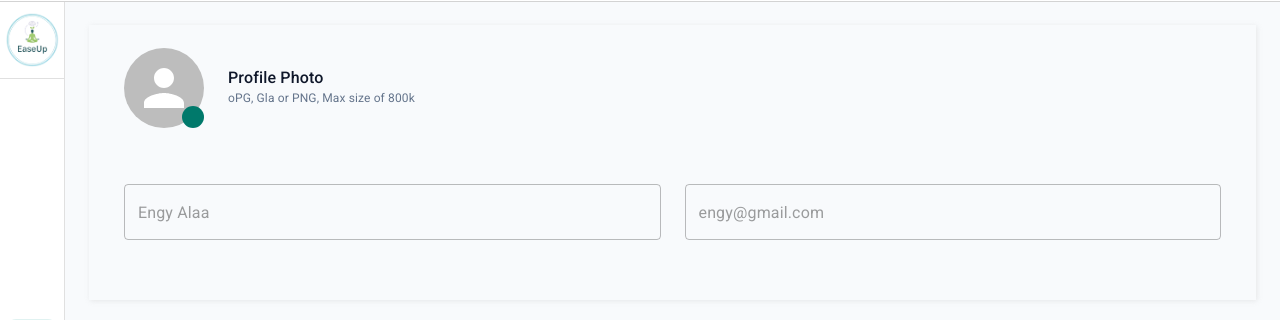
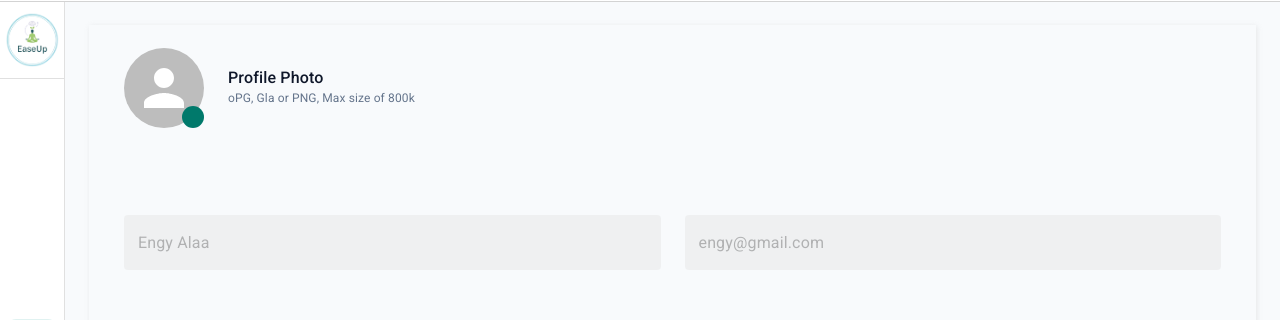
Before and after one commit to EngyAla/EaseUp-Admin-Dashboard, a React (Vite) app: page /dashboard/settings in a window 1280 px wide. Shown: the part 63-383 px from the top of the page. Built offline with nearby package versions, Linux system fonts and the light colour scheme; some icons are missing; a web font is replaced by a local one.

Commit message:
update setteings screen solve some ux issues

```diff
--- a/src/pages/SettingsPage/SettingsPage.jsx
+++ b/src/pages/SettingsPage/SettingsPage.jsx
@@ -1,6 +1,6 @@
 // @ts-nocheck
 import { Avatar, Badge, Box, Button, ButtonBase, Divider, Switch, TextField, Typography } from '@mui/material'
-import { useState } from 'react'
+import { useRef, useState } from 'react'
 // import adminImage from '../../assets/adminImage.jpg';
 import CameraAltOutlinedIcon from '@mui/icons-material/CameraAltOutlined';
 import { useForm } from 'react-hook-form';
@@ -11,27 +11,30 @@ import { Controller } from 'react-hook-form'
 const label = { inputProps: { 'aria-label': 'Switch demo' } };
 
 const SettingsPage = () => {
+    const fileInputRef = useRef(null);
     const [avatarSrc, setAvatarSrc] = useState(undefined);
     const [isEditing, setIsEditing] = useState(false);
-    const [fakeAdminData, setfakeAdminData] = useState({fullName: "Engy Alaa", email: "engy@gmail.com"})
-    const { handleSubmit, register, control, setValue, clearErrors, formState: {errors, isSubmitting }, reset } = useForm({
+    const [fakeAdminData, setfakeAdminData] = useState({fullName: "Engy Alaa", email: "engy@gmail.com"});
+
+    const { handleSubmit, register, control, setValue, clearErrors, reset, formState: {errors, isSubmitting } } = useForm({
         mode: 'onChange',
-        // reValidateMode: "onChange",
         resolver: zodResolver(profileSchema),
         defaultValues: {
         full_name: fakeAdminData.fullName,
         email: fakeAdminData.email,
-        password: "",      // مهم جداً
-        newPassword: "",   // مهم جداً
+        password: "",
+        newPassword: "",
         avatar: undefined,
         emailNotifications: true
     }
     });
+    // control used for emailNotifications switch
+    // setValue used for avatar input type file
 
     const onSubmit = ({ full_name, email, password, newPassword, avatar, emailNotifications}) =>{
         const profileData = { full_name, email, password, newPassword, avatar, emailNotifications };
         console.log("errors:", errors);
-        console.log("Submited:",profileData);
+        console.log("Submited:", profileData);
         setfakeAdminData({fullName: full_name, email: email});
         reset({full_name, email, emailNotifications});
         setIsEditing(false)
@@ -51,8 +54,8 @@ const SettingsPage = () => {
     };
     // console.log("Current Validation Errors:", errors);
     return (
-    <Box sx={{ }}>
         <form onSubmit={handleSubmit(onSubmit)} style={{ display: "flex", flexDirection: "column", gap: 50 }}>
+            {/*  part 1  */}
             <Box sx={{ display: "flex", flexDirection: "column", padding: "2% 3%", boxShadow: "1px 1px 5px rgba(189, 189, 189, 0.3)",  }}>
                 <Box sx={{ display: "flex", flexDirection: "column", }}>
                     <Box sx={{ display: "flex", alignItems: "center", justifyContent: {xs: "center", sm: "start"}, flexDirection: {xs: "column", sm: "row"}, textAlign: {xs: "center", sm: "start"}, gap: 3, mb: 1}}>
@@ -60,12 +63,13 @@ const SettingsPage = () => {
                             sx={{ borderRadius: '40px', '&:has(:focus-visible)': { outline: '2px solid', outlineOffset: '2px'}}}>
                             <Badge overlap="circular" anchorOrigin={{ vertical: 'bottom', horizontal: 'right' }}
                                 badgeContent={<Avatar sx={{ bgcolor: "#00796B", width: 22, height: 22 }}><CameraAltOutlinedIcon sx={{ fontSize: 14}}/></Avatar>}>
-                                <Avatar alt="Admin Image" src={avatarSrc} sx={{ width: 80, height: 80 }}/>
+                                <Avatar alt="Admin Image" src={avatarSrc || undefined} sx={{ width: 80, height: 80 }}/>
                             </Badge>
                             { isEditing && (
                             <>
                                 <input type="file" accept="image/*"
                                     style={{ border: 0, clip: 'rect(0 0 0 0)', height: '1px', margin: '-1px', overflow: 'hidden', padding: 0, position: 'absolute', whiteSpace: 'nowrap', width: '1px', }}
+                                    ref={fileInputRef}
                                     onChange={handleAvatarChange}
                                 />
                             </>
@@ -80,12 +84,16 @@ const SettingsPage = () => {
                                 Upload New
                                 <input type="file" accept="image/*"
                                     style={{ border: 0, clip: 'rect(0 0 0 0)', height: '1px', margin: '-1px', overflow: 'hidden', padding: 0, position: 'absolute', whiteSpace: 'nowrap', width: '1px', }}
+                                    ref={fileInputRef}
                                     onChange={handleAvatarChange}
                                 />
                             </Button>
                             <Button onClick={() => {
-                                setAvatarSrc(undefined)
-                                reset({ avatar: undefined })
+                                setAvatarSrc(undefined) // for ui not for zod
+                                setValue("avatar", undefined, {shouldValidate: true}) // for zod
+                                clearErrors("avatar")
+                                // in default satuation html input still save the wrong value in it عشان كده مش بيظهر الصوره الخطا لو اخترناها مرتين ورا بعض
+                                if(fileInputRef) fileInputRef.current.value = ""; // if user choose the same wrong error again, show it and show errors also
                                 }} variant="text" size="small" sx={{ color: "#64748B", textTransform: "capitalize"}}>
                                 Remove
                             </Button>
@@ -93,18 +101,21 @@ const SettingsPage = () => {
                         )}
                         </Box>
                     </Box>
-                    <Box  mb={5}>
-                        {errors.avatar && (
-                            <Typography variant='body2' sx={{ color: "#d32f2f", }}>{errors.avatar.message}</Typography>
-                        )}
+                    <Box height={70}>
+                        <Typography variant='body2' sx={{ color: "#d32f2f", }}>{errors.avatar?.message}</Typography>
                     </Box>
                 </Box>
+                {/*  part 2  */}
                 <Box sx={{ display: "flex", alignItems: "center", justifyContent: {xs: "center", sm: "start"}, flexDirection: {xs: "column", sm: "row"}, gap: 3, }}>
                     <Box flex={1} height={100}>
                         <TextField fullWidth variant="outlined" margin="dense" placeholder="Full Name"
+                        sx={{ "& fieldset": {
+                            border: isEditing ? "" : "none",
+                            backgroundColor: isEditing ? "" : "#dddddd57",
+                        } }}
+                        // slotProps={{input: { readOnly: !isEditing && true },}}
                         type="text" id="fullName"
                         disabled={!isEditing}
-                        // value={fakeAdminData.fullName}
                         {...register('full_name')}
                         error={!!errors.full_name}
                         />
@@ -112,9 +123,12 @@ const SettingsPage = () => {
                     </Box>
                     <Box flex={1} height={100}>
                         <TextField fullWidth variant="outlined" margin="dense" placeholder="admin@gmail.com"
+                        sx={{ "& fieldset": {
+                            border: isEditing ? "" : "none",
+                            backgroundColor: isEditing ? "" : "#dddddd57",
+                        } }}
                         type="email" id="email"
                         disabled={!isEditing}
-                        // value={fakeAdminData.email}
                         {...register('email')}
                         error={!!errors.email}
                         />
@@ -145,6 +159,7 @@ const SettingsPage = () => {
                     </>
                 )}
             </Box>
+            {/*  part 3  */}
             <Box sx={{ boxShadow: "1px 1px 5px rgba(189, 189, 189, 0.3)", padding: "2% 3%",}}>
                 <Typography variant='body1' sx={{ color: "#0F172A", fontSize: "18px", fontWeight: 500}}>Notification Preferences</Typography>
                 <Box sx={{ display: "flex", alignItems: "center"}}>
@@ -167,6 +182,7 @@ const SettingsPage = () => {
                     />
                 </Box>
             </Box>
+            {/*  part 4  */}
             <Box sx={{ display: "flex", flexDirection: {xs: "column-reverse", sm: "row"}, justifyContent: "end", gap: 2, whiteSpace:"nowrap"}}>
                 { isEditing &&
                 <Button onClick={() => {
@@ -180,12 +196,12 @@ const SettingsPage = () => {
                     e.preventDefault()
                     setIsEditing(true)
                     clearErrors()
-                    } } } type={isEditing ? 'submit' : 'button'} disabled={isSubmitting}  variant="contained" sx={{ textTransform: "capitalize" }} >
+                    } } }
+                    type={isEditing ? 'submit' : 'button'} disabled={isSubmitting}  variant="contained" sx={{ textTransform: "capitalize" }} >
                     { isEditing ? "Save All Settings" : "Edit your profile"}
                 </Button>
             </Box>
         </form>
-    </Box>
     )
 }
 
--- a/src/validations/validProfile.jsx
+++ b/src/validations/validProfile.jsx
@@ -1,5 +1,4 @@
 import z from "zod";
-
 
 export const profileSchema = z.object({
     full_name: z.string().min(1, {message: "This Field is required"}),
```
